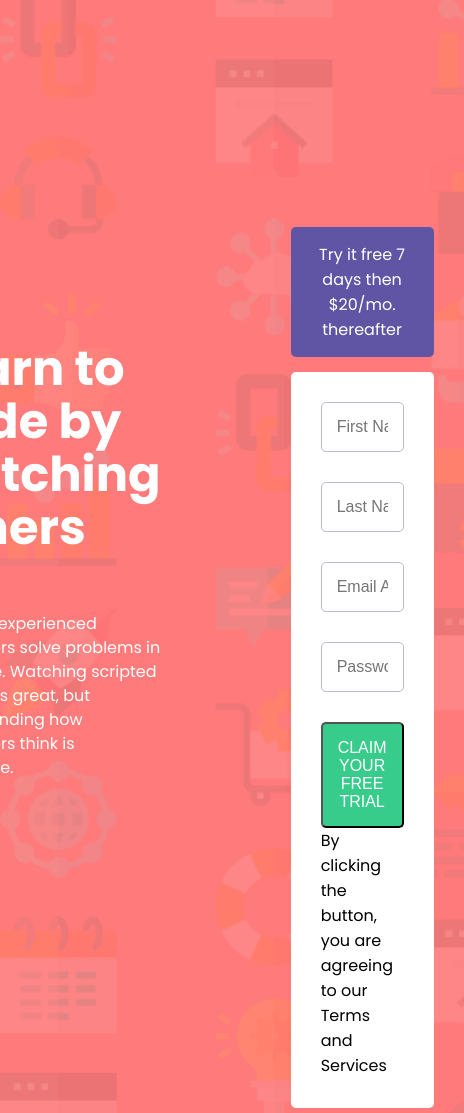
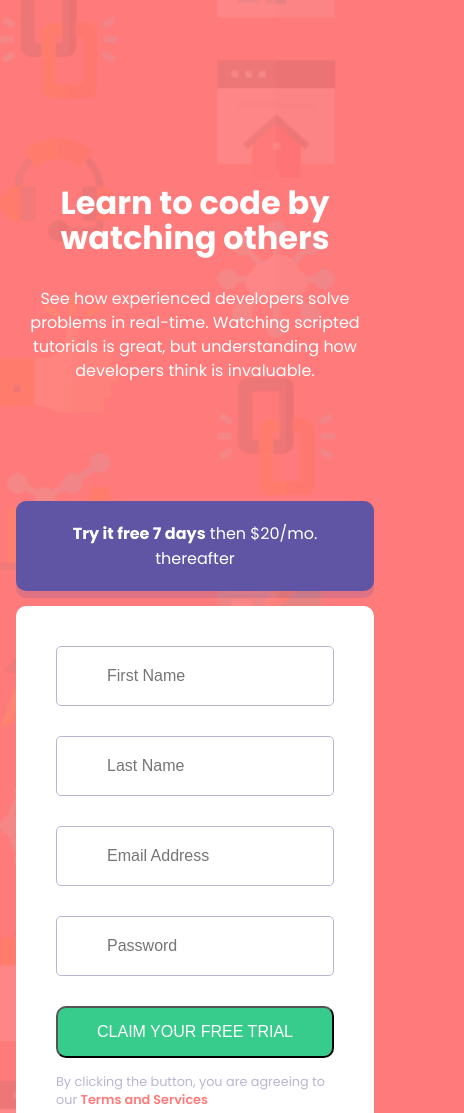
Before and after one commit to tlgadrkn/frontend-mentor-projects, a plain HTML site: page intro-component-with-signup-form-master/index.html in a window 390 px wide. Shown: the top 1113 px of the page, 464 px wide, since content can reach past the window. Drawn offline with Linux system fonts and the light colour scheme.

Commit message:
Work in progress
Added form validation, made design responsive.
Work in progress

```diff
--- /dev/null
+++ b/intro-component-with-signup-form-master/app.js
@@ -0,0 +1,48 @@
+const form = document.querySelector("#form");
+
+form.addEventListener('submit', (e) => {
+    e.preventDefault();
+    const firstNameInput = document.querySelector("input#firstName");
+    const lastNameInput = document.querySelector("input#lastName");
+    const emailInput = document.querySelector("input#email");
+    const passwordInput = document.querySelector("input#password");
+
+    if (firstNameInput.value === '') {
+        firstNameInput.parentElement.classList.add('form-error')
+    } else {
+        firstNameInput.parentElement.classList.remove('form-error')
+
+    }
+
+    if (lastNameInput.value === '') {
+        lastNameInput.parentNode.classList.add('form-error')
+    } else {
+        lastNameInput.parentNode.classList.remove('form-error')
+
+    }
+
+    if (emailInput.value === '') {
+        emailInput.parentNode.classList.add('form-error')
+
+    } else if (!validateEmail(emailInputValue.value)) {
+
+    } else {
+        emailInput.parentNode.classList.remove('form-error')
+
+    }
+
+    if (passwordInput.value === '') {
+        passwordInput.parentNode.classList.add('form-error')
+
+    } else {
+        passwordInput.parentNode.classList.remove('form-error')
+
+    }
+
+})
+
+function validateEmail(email) {
+    const regex = /^(([^<>()\[\]\\.,;:\s@"]+(\.[^<>()\[\]\\.,;:\s@"]+)*)|(".+"))@((\[[0-9]{1,3}\.[0-9]{1,3}\.[0-9]{1,3}\.[0-9]{1,3}\])|(([a-zA-Z\-0-9]+\.)+[a-zA-Z]{2,}))$/;
+    return regex.test(email.toUpperCae());
+
+}
--- a/intro-component-with-signup-form-master/index.html
+++ b/intro-component-with-signup-form-master/index.html
@@ -8,11 +8,6 @@
   <link rel="icon" type="image/png" sizes="32x32" href="./images/favicon-32x32.png">
 
   <title>Frontend Mentor | Intro component with sign up form</title>
-
-  <style>
-    .attribution { font-size: 11px; text-align: center; }
-    .attribution a { color: hsl(228, 45%, 44%); }
-  </style>
 </head>
 <body>
 
@@ -26,18 +21,32 @@
 
 <div class="hero-form-box">
   <div class="blue-box">
-    <span>Try it free 7 days then $20/mo. thereafter</span>
+    <p><strong>Try it free 7 days</strong> then $20/mo. thereafter</p>
 
   </div>
 
-  <form action="#">
-    <input type="text" placeholder="First Name">
-    <input type="text" placeholder="Last Name">
-    <input type="email" placeholder="Email Address">
-    <input type="password" placeholder="Password">
+  <form id="form" action="#">
 
+    <div class="form-input">
+      <input id="firstName" type="text" placeholder="First Name">
+      <img src="./images/icon-error.svg" alt="error">
+    </div>
+    <div class="form-input">
+      <input id="lastName" type="text" placeholder="Last Name">
+      <img src="./images/icon-error.svg" alt="error">
+    </div>
+    <div class="form-input">
+      <input id="email" type="email" placeholder="Email Address">
+      <img src="./images/icon-error.svg" alt="error">
+
+    </div>
+    <div class="form-input">
+      <input id="password" type="password" placeholder="Password">
+      <img src="./images/icon-error.svg" alt="error">
+
+    </div>
     <button>Claim your free trial </button>
-    <small>By clicking the button, you are agreeing to our Terms and Services</small>
+    <small>By clicking the button, you are agreeing to our <span>Terms and Services<span></small>
 
   </form>
 
@@ -47,5 +56,6 @@
 </div>
 </main>
 
+<script src="app.js"></script>
 </body>
 </html>
--- a/intro-component-with-signup-form-master/style.css
+++ b/intro-component-with-signup-form-master/style.css
@@ -7,8 +7,6 @@
  --GrayishBlue: hsl(246, 25%, 77%);
 
 }
-
-
 * {
     box-sizing: border-box;
     margin: 0;
@@ -32,6 +30,7 @@ body {
     grid-template-columns: 1fr 1fr;
     gap: 100px;
     align-content: center;
+    align-items: center;
     justify-content: center;
     grid-auto-rows: minmax(100px, auto);
     margin: 0 auto;
@@ -58,44 +57,112 @@ body {
 }
 
 .hero-form-box {
-     margin-top: 20vh;
+     /* margin-top: 0vh; */
      padding: 10px 30px;
 
 }
 
 .blue-box {
-    padding: 15px;
+    padding: 20px;
     background-color: var(--Blue);
-    border-radius: 5px;
+    border-radius: 10px;
     margin-bottom: 15px;
     text-align: center;
+    box-shadow: 0px 7px hsla(248, 32%, 49%, 0.2)
 }
 
 form {
-    border-radius: 5px;
+    border-radius: 10px;
     background-color: #fff;
     display: flex;
     flex-wrap: wrap;
     align-items: center;
     justify-content: center;
-    padding: 30px 30px;
+    padding: 40px 40px;
+    position: relative;
+}
+
+.form-input{
+    width: 100%;
+    position: relative;
+    margin-bottom: 30px;
 
 }
+
+.form-input  img{
+    display: none;
+	position: absolute;
+	top: 50%;
+	right: 15px;
+	transform: translateY(-50%);
+	height: 20px;
+
+
+}
+
+.form-error img{
+    display: block;
+}
 form small {
-    color: #000;
+    margin-top: 15px;
+    color: var(--GrayishBlue);
+    font-size: 0.8em;
+}
+form small span  {
+    color: var(--Red);
+    font-size: 1em;
+    font-weight: 600;
 }
 form input {
     width: 100%;
     padding: 15px;
-    margin-bottom: 30px;
     border-radius: 5px;
     border: 1px solid var(--GrayishBlue);
+    color: #000;
 }
 
+form input::placeholder{
+    padding-left: 20px;
+    /* font-weight: 600; */
+}
 form button {
     width: 100%;
     padding: 15px;
     background-color: var(--Green);
     text-transform: uppercase;
-    border-radius: 5px;
+    border-radius: 10px;
 }
+
+@media screen and ( max-width: 768px) {
+
+.hero {
+    grid-template-columns: 1fr;
+    padding: 1em;
+
+}
+.hero-text-content {
+    text-align: center;
+    flex-wrap: wrap;
+    margin: 20vh 0 0 0;
+}
+.hero-text-content h1{
+    font-size: 2em;
+    margin-bottom: 1em;
+}
+
+.hero-text-content p{
+
+    line-height: 1.5;
+    margin-bottom: 0.5em;
+}
+
+.hero-form-box {
+     padding: 10px 0px;
+
+}
+form input {
+    width: 100%;
+    padding: 20px 30px;
+}
+
+}
```
